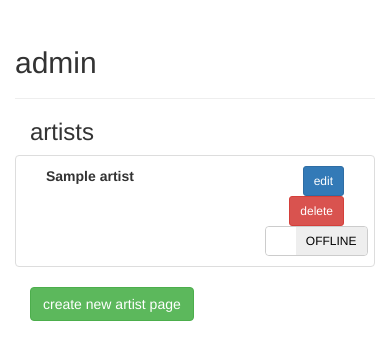
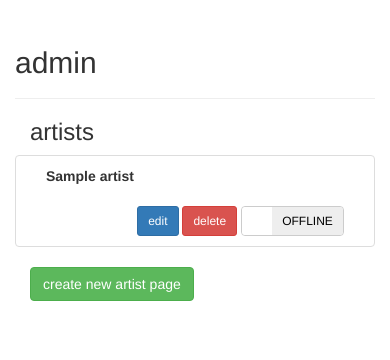
Before and after one commit to colmoneill/Jason-Scraper, a Flask app: page /admin/artist/ in a window 390 px wide. Shown: the part 54-414 px from the top of the page. Run offline with Flask 2, Linux system fonts and the light colour scheme; a database or web service that is not in the repository returns one stand-in record (values such as "Sample title"); parts of the project's set-up code (start-up, migrations or seed data) failed here and were passed over; some libraries are stand-ins or nearby versions.

Commit message:
slight modifications to the entry listing pages to keep them nice and responsive

```diff
--- a/templates/admin/artists/artists.html
+++ b/templates/admin/artists/artists.html
@@ -9,10 +9,11 @@
     <ul class="list-group">
       {% for artist in artists %}
         <li class="list-group-item row">
-          <div class="col-xs-8">
+          <div class="col-md-8">
             <b>{{ artist.name }}</b>
           </div>
-          <div class="col-xs-4 text-right">
+          <br>
+          <div class="col-md-4  text-right">
             <a class="btn btn-primary btn-sm" href="/admin/artist/update/{{ artist._id }}">edit</a>
             <a class="btn btn-danger btn-sm" href="/admin/artist/delete/{{ artist._id }}">delete</a>
             <input type="checkbox" name="checkbox-published" {{ 'checked="checked"' if (artist.is_published) }} value="{{ artist._id }}" />
--- a/templates/admin/exhibition/exhibitions.html
+++ b/templates/admin/exhibition/exhibitions.html
@@ -9,12 +9,13 @@
     <ul class="list-group">
       {% for exhibition in exhibitions %}
         <li class="list-group-item row">
-          <div class="col-xs-8">
+          <div class="col-md-8">
             <b>{{ exhibition.artist }}</b> <br> {{ exhibition.exhibition_name }}
             <br> {{ exhibition.start.strftime('%d.%m.%Y') }} > {{ exhibition.end.strftime('%d.%m.%Y') }}
             <br>{% if exhibition.is_group_expo %}group expo {% else %}single artist expo{% endif %}
           </div>
-          <div class="col-xs-4 text-right">
+          <br>
+          <div class="col-md-4 text-right">
             <a class="btn btn-primary btn-sm" href="/admin/exhibition/update/{{ exhibition._id }}">edit</a>
             <a class="btn btn-danger btn-sm" href="/admin/exhibition/delete/{{ exhibition._id }}">delete</a>
             <input type="checkbox" name="checkbox-published" {{ 'checked="checked"' if (exhibition.is_published) }} value="{{ exhibition._id }}" />
```
